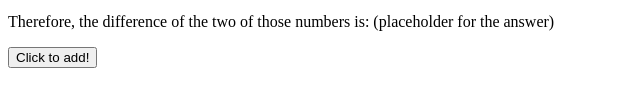
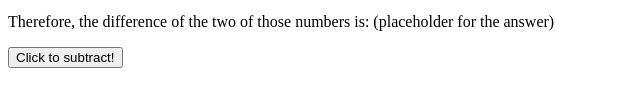
Before and after one commit to Germar22/exer1, a plain HTML site: page index.html in a window 1280 px wide. Shown: the part 413-520 px from the top of the page, 0-640 px from the left. Drawn offline with Linux system fonts and the light colour scheme.

Commit message:
Update index.html

```diff
--- a/index.html
+++ b/index.html
@@ -24,7 +24,7 @@
     <p>First number:<span id= "firstNum">10</span> <br></p>
     <p>Second number: <span id= "secondNum">7</span> </p>
     <p>Therefore, the difference of the two of those numbers is: <span id= "answer">(placeholder for the answer)</span></p>
-    <input type="button" id="DifButton" value="Click to add!">
+    <input type="button" id="DifButton" value="Click to subtract!">
   <script src="./script/app.js"> </script>
 </body>
 </html>
```
